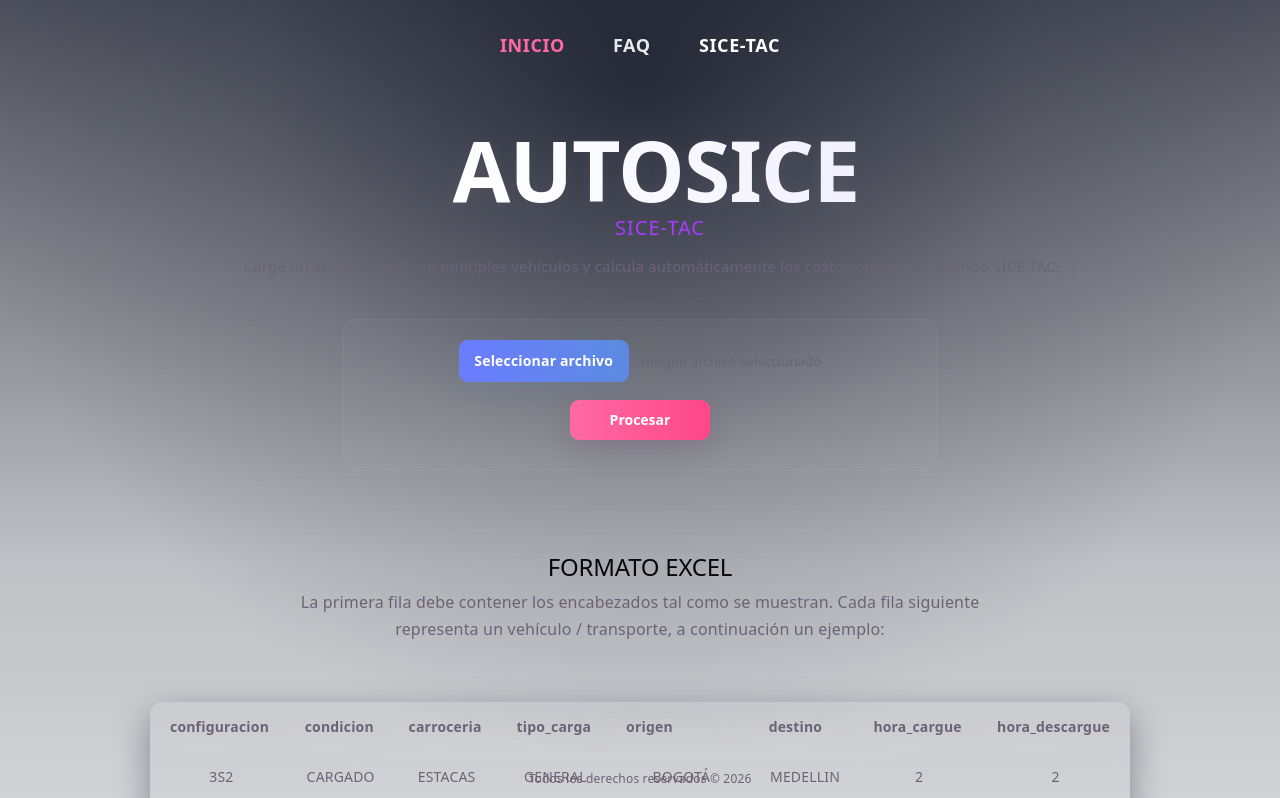
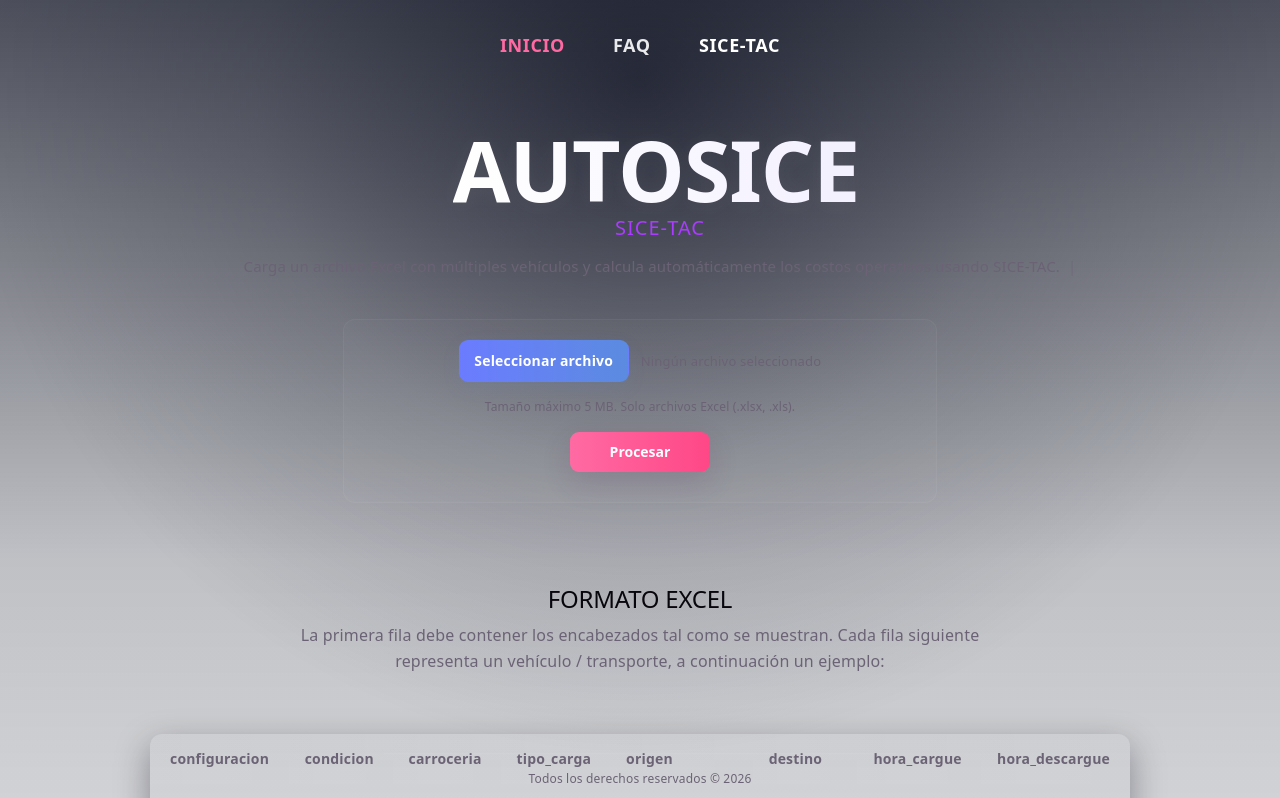
Before and after one commit to CALR0/autosice-app, a React (Vite) app in the folder frontend/: page / in a window 1280 px wide. Shown: the top 798 px of the page. Built offline with nearby package versions, Linux system fonts and the light colour scheme; no server answers.

Commit message:
UI: show small hint under file selector (max 5 MB, Excel only)

```diff
--- a/frontend/src/components/UploadCard/UploadCard.css
+++ b/frontend/src/components/UploadCard/UploadCard.css
@@ -100,6 +100,13 @@
 .file-wrapper { display:inline-flex; align-items:center; gap:12px; padding:6px 8px; border-radius:10px; }
 .file-name { color: var(--muted); font-size: 13px; max-width: 260px; overflow: hidden; text-overflow: ellipsis; white-space: nowrap; }
 
+.file-hint {
+  font-size: 12px;
+  color: var(--muted);
+  margin-top: 6px;
+  text-align: center;
+}
+
 .process-row { display:flex; justify-content:center; width:100%; }
 
 .upload-status, .status { margin-top: 12px; font-size: 13px; color: var(--muted); text-align:center; }
--- a/frontend/src/components/UploadCard/UploadCard.jsx
+++ b/frontend/src/components/UploadCard/UploadCard.jsx
@@ -18,6 +18,7 @@ export default function UploadCard({ file, setFile, handleUpload, status, rowsPr
               <span className="file-button">Seleccionar archivo</span>
               <span className="file-name">{file ? file.name : 'Ningún archivo seleccionado'}</span>
             </label>
+            <p className="file-hint">Tamaño máximo 5 MB. Solo archivos Excel (.xlsx, .xls).</p>
           </div>
 
           <div className="process-row">
```
